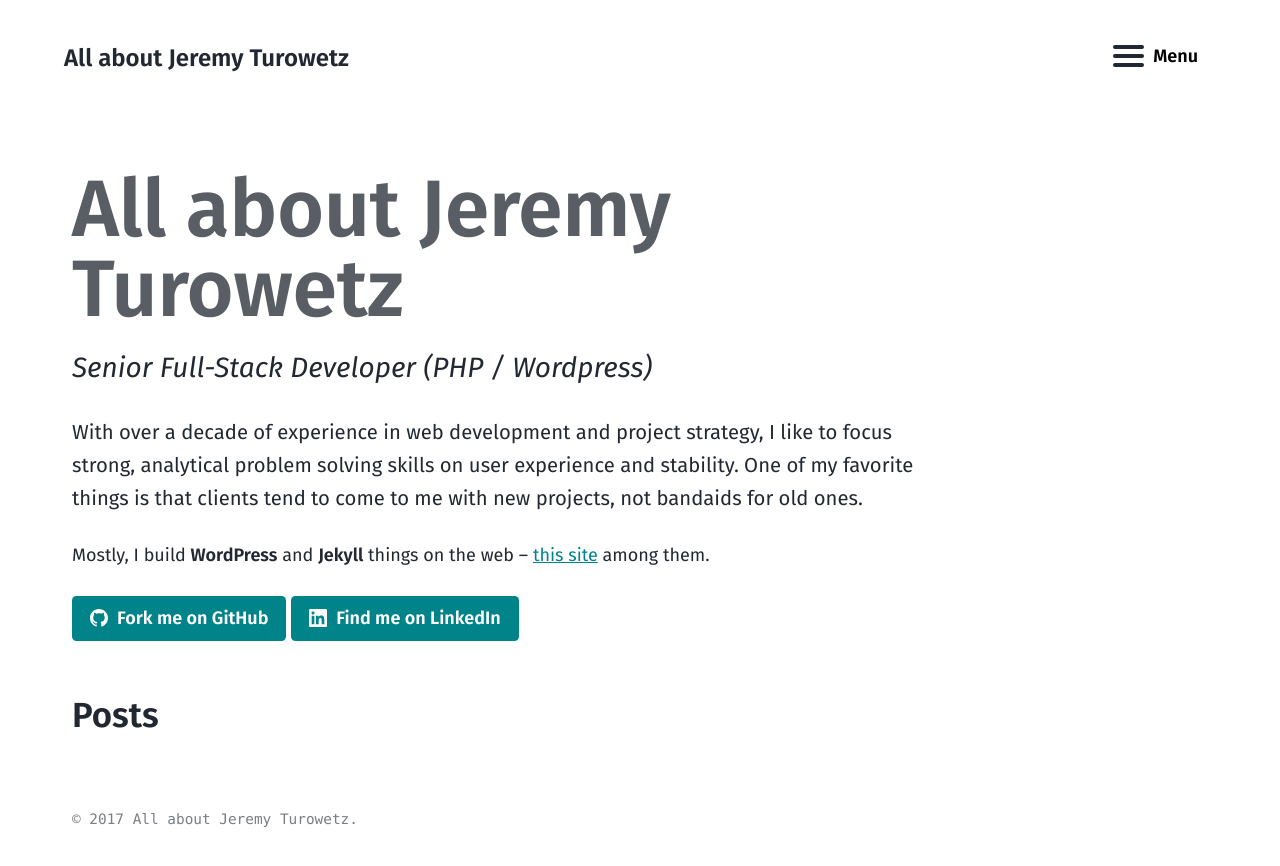
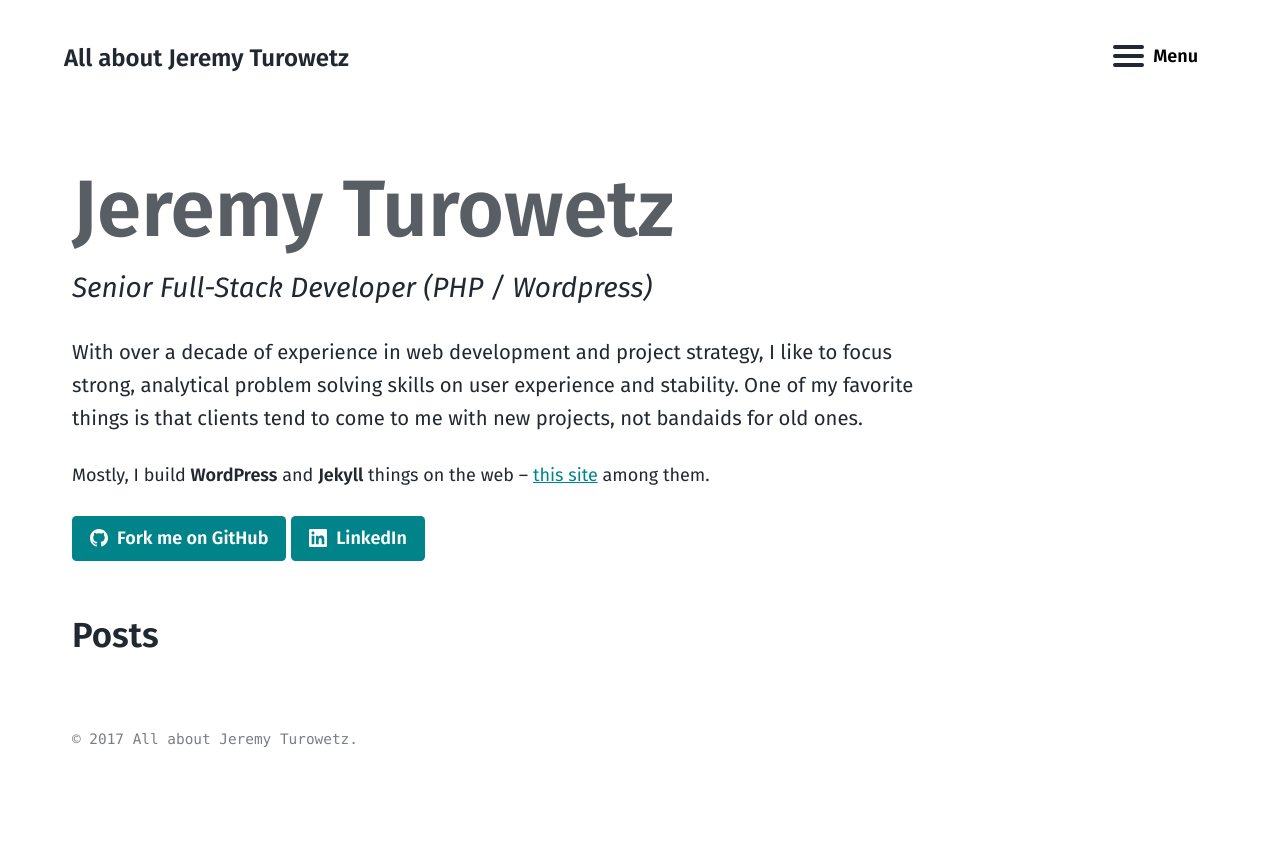
Before and after one commit to 13531994243/jerturowetz.github.io, a Jekyll site: the page built from index.md, in a window 1280 px wide. Shown: the top 866 px of the page. Built offline with Jekyll 4.4.1, drawn with Linux system fonts in a browser that asks for light colours; part of the change alters nothing that is shown.

Commit message:
massaging content in to place

```diff
--- a/index.md
+++ b/index.md
@@ -1,6 +1,7 @@
 ---
 layout: home
-alternate_title: Jeremy Turowetz
+title:  Jeremy Turowetz
+alt_title: Jeremy Turowetz
 sub_title: Senior Full-Stack Developer (PHP / Wordpress)
 
 introduction: |
@@ -13,10 +14,8 @@ actions:
   - label: "Fork me on GitHub"
     icon: github
     url: "https://www.github.com/jerturowetz"
-  - label: "Find me on LinkedIn"
+  - label: "LinkedIn"
     icon: linkedin
     url: "http://url-goes-here.com"
 
-# image: /assets/images/hero-1.jpg
-
 ---
```
